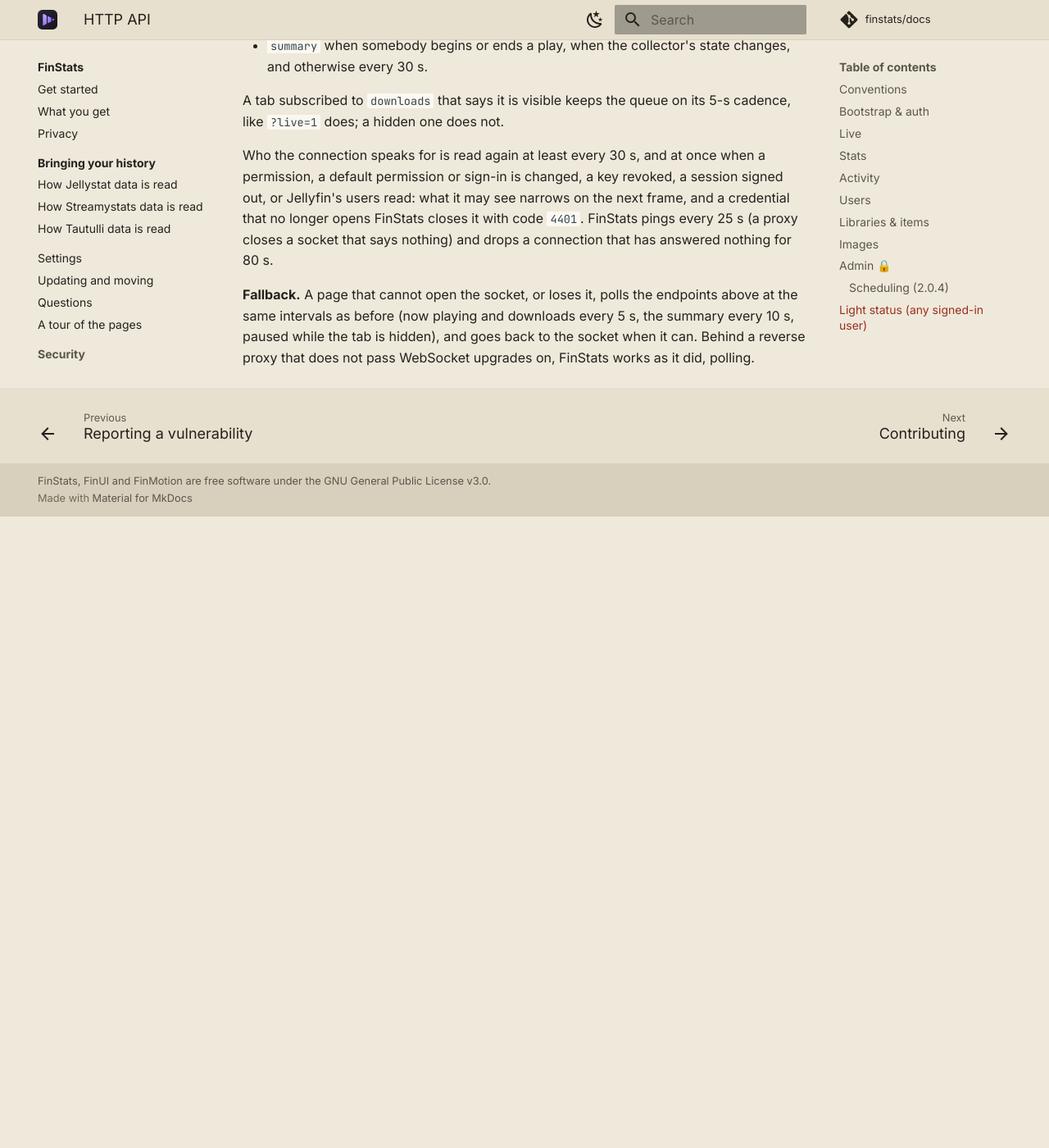
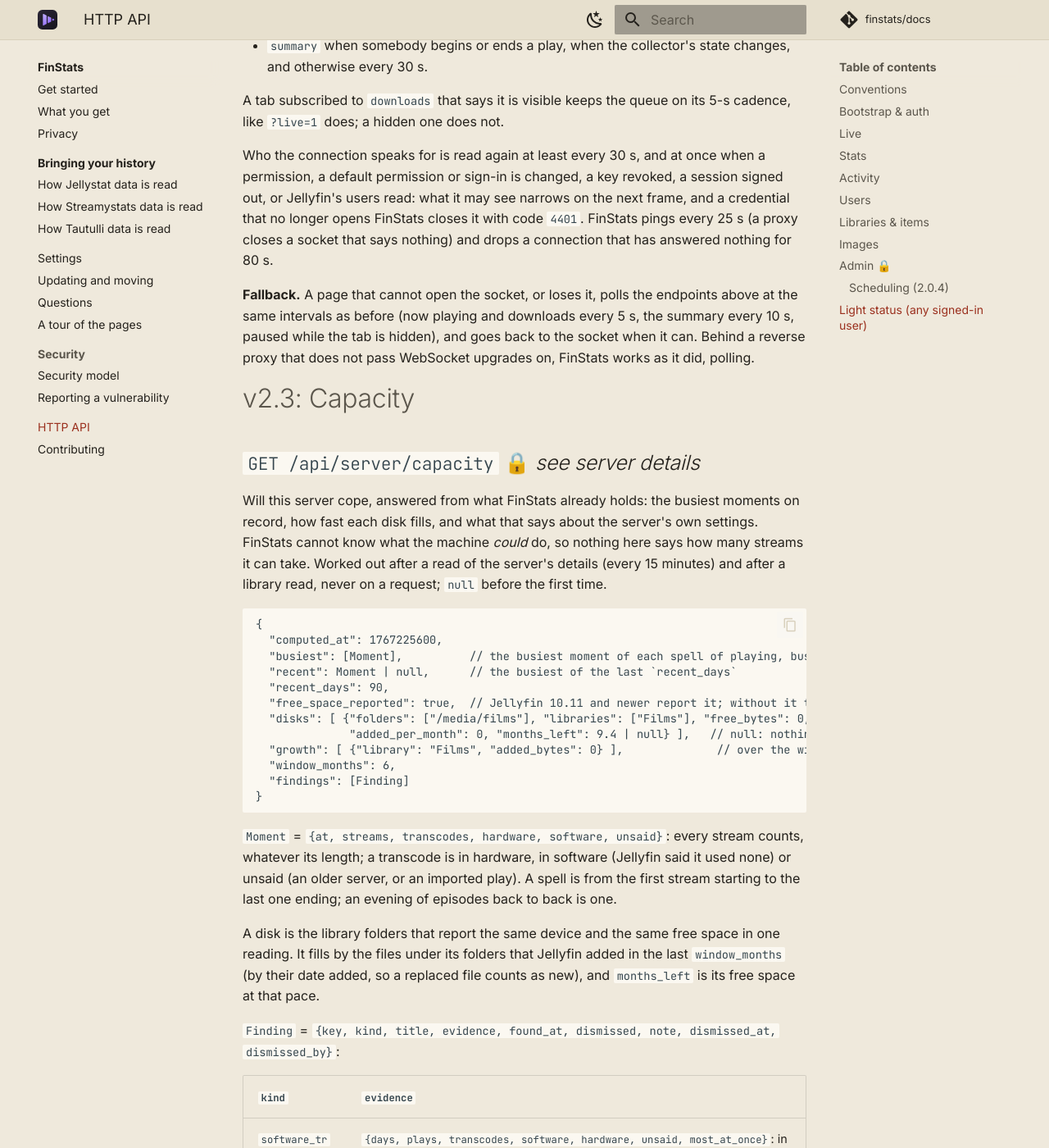
Before and after one commit to finstats/docs, an MkDocs documentation site: the page built from docs/finstats/api.md, in a window 1280 px wide and 1400 px high, scrolled down 50989 px. Shown: the whole window at 82% size. Built offline with MkDocs 1.6.1 and Material for MkDocs 9.7.7, drawn with Linux system fonts in a browser that asks for light colours; comment, search, counter and statistics services are not loaded; before the commit the page ends 51619 px from its top, so only the background shows below that; some of the changed text lies outside the part shown.

Commit message:
docs(finstats): Capacity
The features page says what Server → Capacity answers and what it never claims; the API page documents GET /api/server/capacity, its findings and their shared dismissal, and the new fields: a transcode's hw_accel "none", a storage folder's device, and a scheduled task's key and interval.

````diff
--- a/docs/finstats/api.md
+++ b/docs/finstats/api.md
@@ -62,7 +62,7 @@ Session = {
   "transcode": null | {
     "video_codec": "h264", "audio_codec": "aac", "container": "ts",
     "is_video_direct": false, "is_audio_direct": false,
-    "hw_accel": "nvenc"|null, "reasons": ["ContainerNotSupported"], "progress": 0.42|null
+    "hw_accel": "nvenc"|"none"|null, "reasons": ["ContainerNotSupported"], "progress": 0.42|null   // "none": Jellyfin said software (2.3); null: it did not say
   }
 }
 ```
@@ -446,9 +446,9 @@ ignored), `year`, `added` or `size`; anything else is by name.
   "fetched_at": 0|null,           // null → not fetched yet (run task sync_server)
   "info": {"server_name","version","operating_system","architecture","has_update_available","has_pending_restart",
            "transcoding_temp_path","cache_path","program_data_path","log_path","encoder_location"} | null,
-  "storage": [ {"label": "Shows" | "Program data" | "Cache" | "Transcodes" | …, "path", "free_bytes", "used_bytes", "kind": "library"|"system"} ], // [] on servers older than 10.11
+  "storage": [ {"label": "Shows" | "Program data" | "Cache" | "Transcodes" | …, "path", "free_bytes", "used_bytes", "kind": "library"|"system", "device": "sda1"|null} ], // [] on servers older than 10.11
   "plugins": [ {"name","version","status","description"} ],
-  "scheduled_tasks": [ {"name","category","state","last_result": "Completed"|"Failed"|…|null,"last_run_at": 0|null,"last_duration_s": 0|null} ],
+  "scheduled_tasks": [ {"name","key": "RefreshLibrary"|null,"category","state","last_result": "Completed"|"Failed"|…|null,"last_run_at": 0|null,"last_duration_s": 0|null,"interval_s": 3600|null} ],  // interval_s: its shortest interval trigger (2.3)
   "devices": [ {"device_id","name","app","app_version","last_user_id","last_user_name","last_seen"} ]   // newest first
 }
 ```
@@ -1754,3 +1754,47 @@ closes a socket that says nothing) and drops a connection that has answered noth
 **Fallback.** A page that cannot open the socket, or loses it, polls the endpoints above at the same intervals as before
 (now playing and downloads every 5 s, the summary every 10 s, paused while the tab is hidden), and goes back to the socket
 when it can. Behind a reverse proxy that does not pass WebSocket upgrades on, FinStats works as it did, polling.
+
+# v2.3: Capacity
+
+## `GET /api/server/capacity` 🔒 *see server details*
+
+Will this server cope, answered from what FinStats already holds: the busiest moments on record, how fast each disk fills,
+and what that says about the server's own settings. FinStats cannot know what the machine *could* do, so nothing here
+says how many streams it can take. Worked out after a read of the server's details (every 15 minutes) and after a library
+read, never on a request; `null` before the first time.
+
+```jsonc
+{
+  "computed_at": 1767225600,
+  "busiest": [Moment],          // the busiest moment of each spell of playing, busiest first (at most 5): streams, then transcodes
+  "recent": Moment | null,      // the busiest of the last `recent_days`
+  "recent_days": 90,
+  "free_space_reported": true,  // Jellyfin 10.11 and newer report it; without it there are no disks, growth only
+  "disks": [ {"folders": ["/media/films"], "libraries": ["Films"], "free_bytes": 0, "used_bytes": 0,
+              "added_per_month": 0, "months_left": 9.4 | null} ],   // null: nothing was added in the window
+  "growth": [ {"library": "Films", "added_bytes": 0} ],              // over the window, by library
+  "window_months": 6,
+  "findings": [Finding]
+}
+```
+
+`Moment` = `{at, streams, transcodes, hardware, software, unsaid}`: every stream counts, whatever its length; a transcode
+is in hardware, in software (Jellyfin said it used none) or unsaid (an older server, or an imported play). A spell is
+from the first stream starting to the last one ending; an evening of episodes back to back is one.
+
+A disk is the library folders that report the same device and the same free space in one reading. It fills by the files
+under its folders that Jellyfin added in the last `window_months` (by their date added, so a replaced file counts as new),
+and `months_left` is its free space at that pace.
+
+`Finding` = `{key, kind, title, evidence, found_at, dismissed, note, dismissed_at, dismissed_by}`:
+
+| `kind` | `evidence` |
+|---|---|
+| `software_transcodes` | `{days, plays, transcodes, software, hardware, unsaid, most_at_once}`: in the last 90 days, at least 20 transcodes Jellyfin said either way about, none of them in hardware, and transcodes a quarter of plays or more. |
+| `scan_busy` | `{interval_s, last_duration_s, duty_pct, items}`: Jellyfin's library scan, by its own last run against its shortest interval, runs a quarter of the time or more. |
+| `runway` | `{folders, libraries, free_bytes, added_per_month, months_left, window_months}`: a disk with under six months of space at that pace; said again under three and under one. |
+
+Findings are dismissed and brought back with Library health's `POST /api/library/health/dismiss` and `…/undismiss`
+(*manage FinStats* and *see server details*, audited as `finding_dismissed` / `finding_undismissed`). A dismissal holds
+while the situation does: a new scan interval, or a disk passing three months or one, is looked at again.
````
Also changed, not shown: docs/finstats/features.md (+8 -0 lines).
